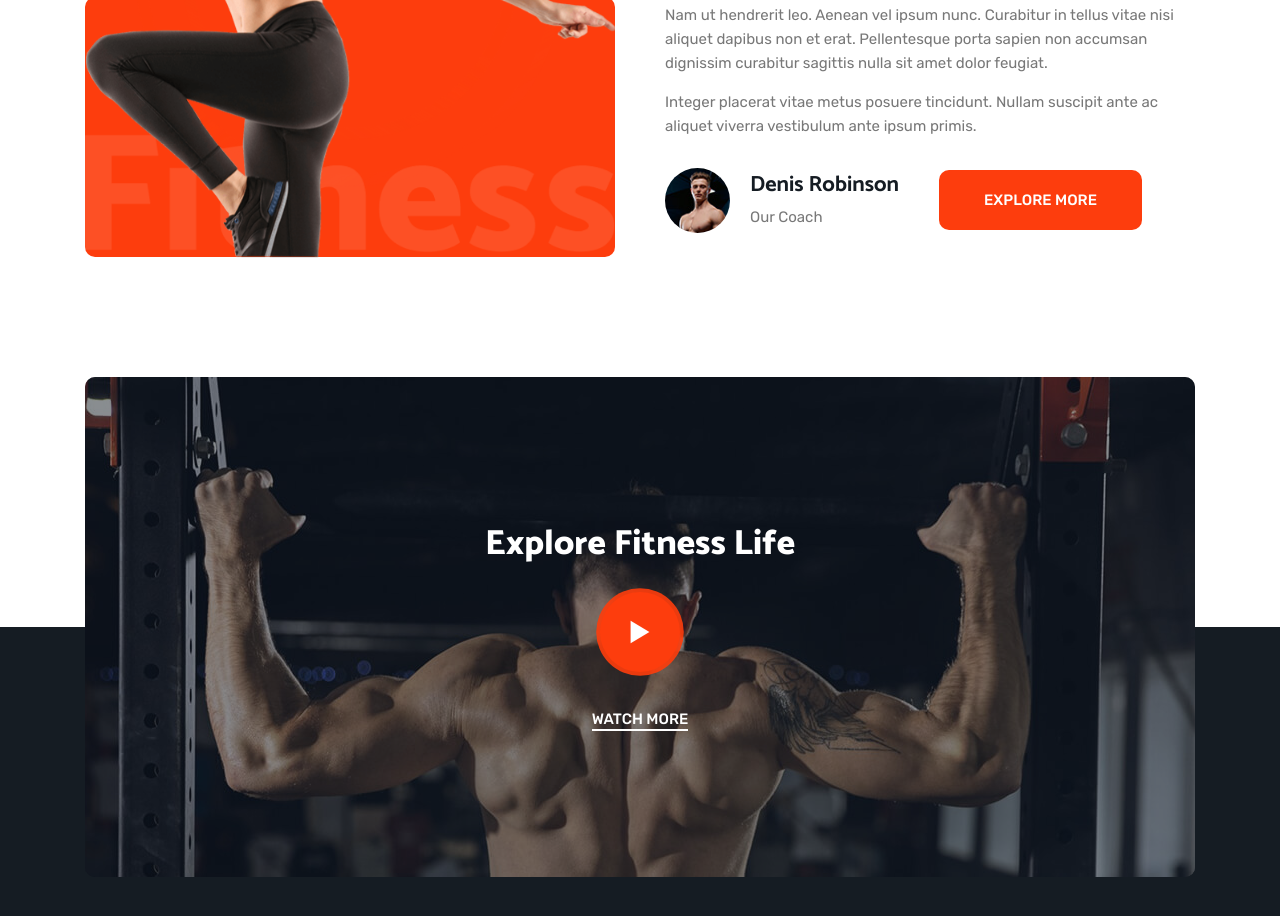
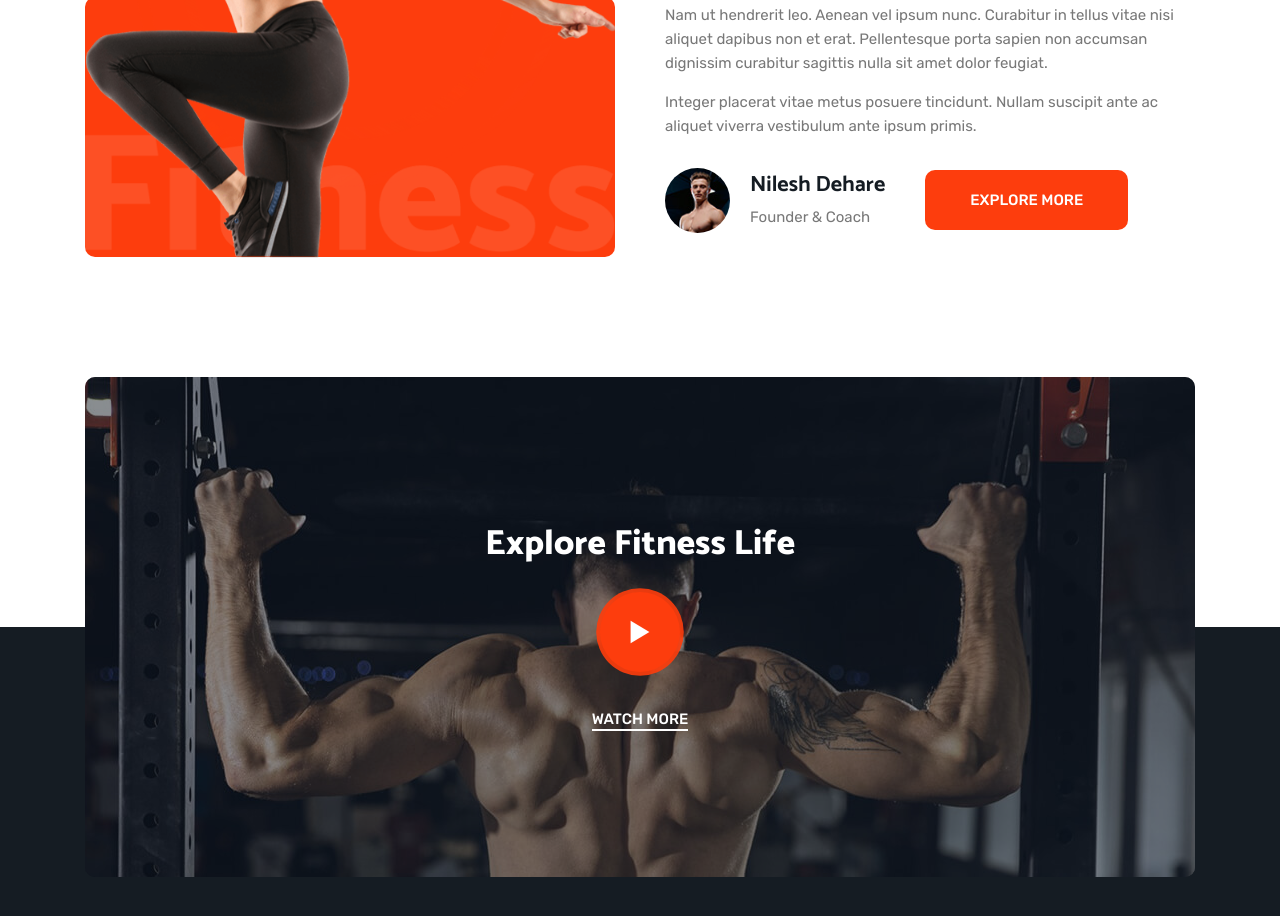
Before and after one commit to AmolShelke2/fitness-website, a plain HTML site: page index.html in a window 1280 px wide. Shown: the part 1202-2118 px from the top of the page. Drawn offline with nearby package versions, Linux system fonts and the light colour scheme.

Commit message:
updated about us

```diff
--- a/index.html
+++ b/index.html
@@ -226,9 +226,9 @@
                   </figure>
 
                   <div>
-                    <h3 class="h3 coach-name">Denis Robinson</h3>
+                    <h3 class="h3 coach-name">Nilesh Dehare</h3>
 
-                    <p class="coach-title">Our Coach</p>
+                    <p class="coach-title">Founder & Coach</p>
                   </div>
                 </div>
 
```
